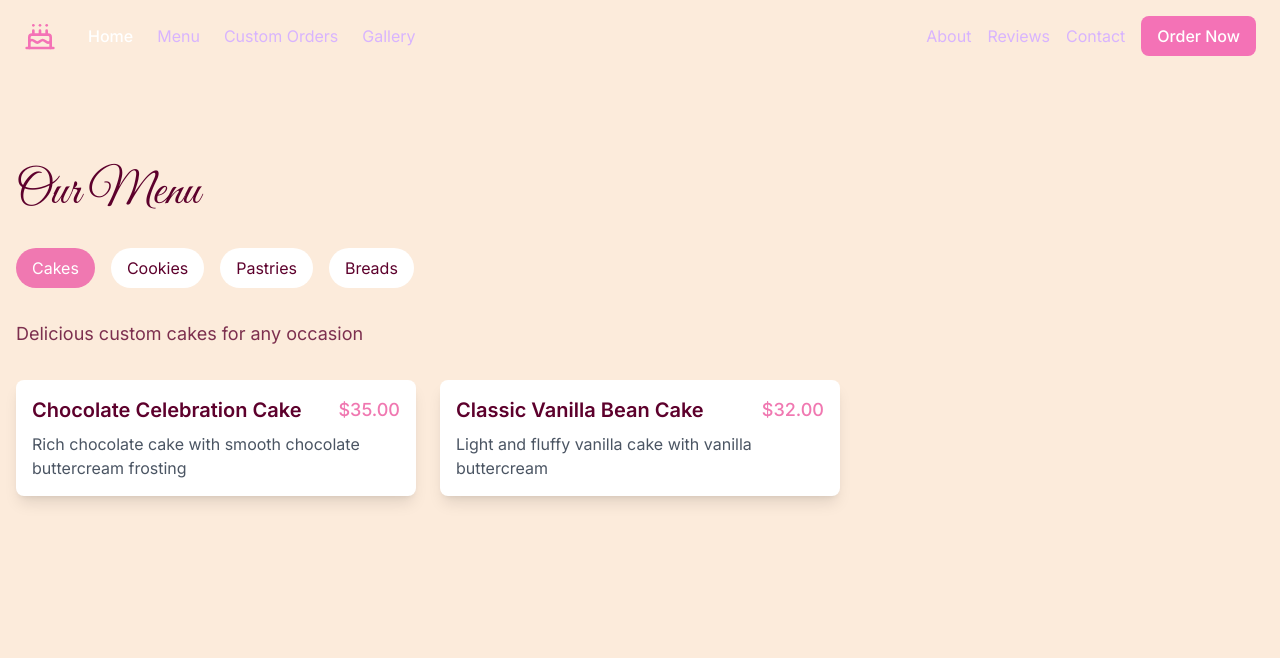
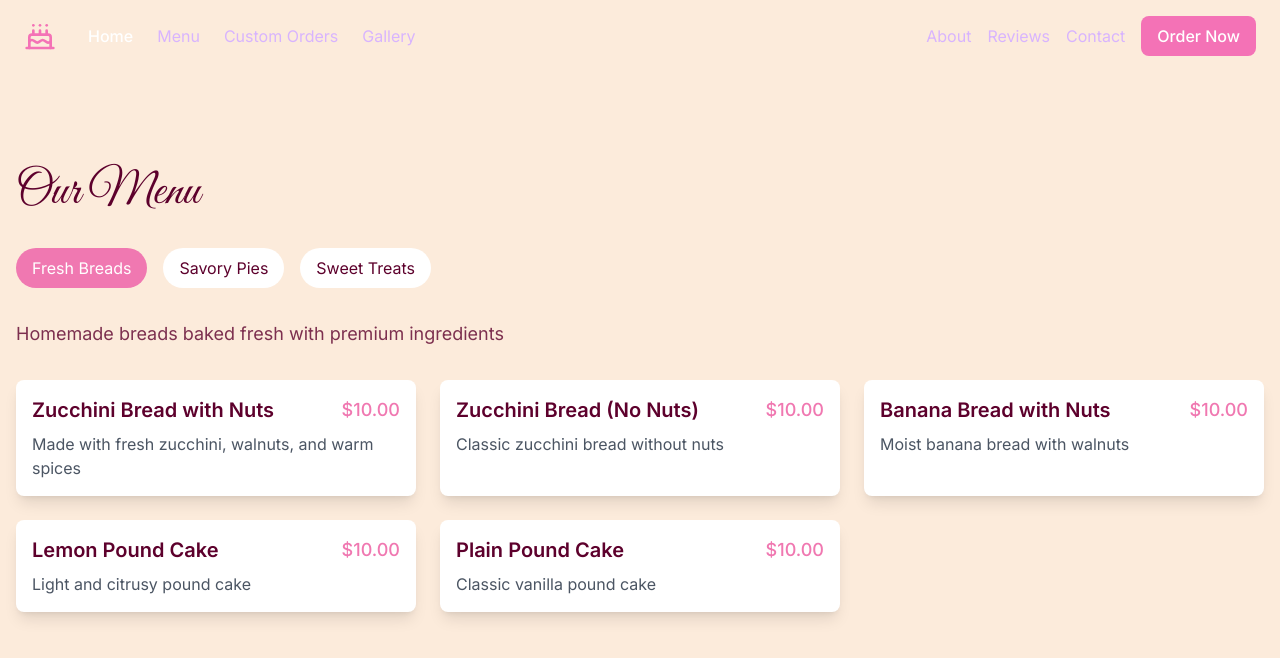
Before and after one commit to tony-42069/bbd-website, a Next.js app: page /menu in a window 1280 px wide. Shown: the top 658 px of the page. Built offline with nearby package versions, Linux system fonts and the light colour scheme.

Commit message:
Added working Menu page with categories, products, and styling

```diff
--- a/src/data/menu.ts
+++ b/src/data/menu.ts
@@ -6,6 +6,8 @@ export type MenuItem = {
   category: string;
   image?: string;
   popular?: boolean;
+  allergens?: string[];
+  netWeight?: string;
 };
 
 export type MenuCategory = {
@@ -16,44 +18,122 @@ export type MenuCategory = {
 
 export const categories: MenuCategory[] = [
   {
-    id: 'cakes',
-    name: 'Cakes',
-    description: 'Delicious custom cakes for any occasion'
+    id: 'breads',
+    name: 'Fresh Breads',
+    description: 'Homemade breads baked fresh with premium ingredients'
   },
   {
-    id: 'cookies',
-    name: 'Cookies',
-    description: 'Fresh-baked cookies in various flavors'
+    id: 'savory',
+    name: 'Savory Pies',
+    description: 'Delicious savory pies perfect for any meal'
   },
   {
-    id: 'pastries',
-    name: 'Pastries',
-    description: 'Flaky and sweet pastries made from scratch'
-  },
-  {
-    id: 'breads',
-    name: 'Breads',
-    description: 'Freshly baked artisan breads'
+    id: 'sweets',
+    name: 'Sweet Treats',
+    description: 'Indulgent desserts and sweet specialties'
   }
 ];
 
 export const menuItems: MenuItem[] = [
+  // Breads
   {
-    id: 'chocolate-cake',
-    name: 'Chocolate Celebration Cake',
-    description: 'Rich chocolate cake with smooth chocolate buttercream frosting',
-    price: '$35.00',
-    category: 'cakes',
+    id: 'zucchini-bread-nuts',
+    name: 'Zucchini Bread with Nuts',
+    description: 'Made with fresh zucchini, walnuts, and warm spices',
+    price: '$10.00',
+    category: 'breads',
+    allergens: ['wheat', 'eggs', 'walnuts'],
+    netWeight: '24 oz'
+  },
+  {
+    id: 'zucchini-bread',
+    name: 'Zucchini Bread (No Nuts)',
+    description: 'Classic zucchini bread without nuts',
+    price: '$10.00',
+    category: 'breads',
+    allergens: ['wheat', 'eggs'],
+    netWeight: '24 oz'
+  },
+  {
+    id: 'banana-bread',
+    name: 'Banana Bread with Nuts',
+    description: 'Moist banana bread with walnuts',
+    price: '$10.00',
+    category: 'breads',
+    allergens: ['wheat', 'eggs', 'walnuts'],
+    netWeight: '24 oz',
     popular: true
   },
   {
-    id: 'vanilla-cake',
-    name: 'Classic Vanilla Bean Cake',
-    description: 'Light and fluffy vanilla cake with vanilla buttercream',
-    price: '$32.00',
-    category: 'cakes'
+    id: 'lemon-pound-cake',
+    name: 'Lemon Pound Cake',
+    description: 'Light and citrusy pound cake',
+    price: '$10.00',
+    category: 'breads',
+    allergens: ['wheat', 'eggs'],
+    netWeight: '24 oz'
   },
-  // Add more items as needed
+  {
+    id: 'plain-pound-cake',
+    name: 'Plain Pound Cake',
+    description: 'Classic vanilla pound cake',
+    price: '$10.00',
+    category: 'breads',
+    allergens: ['wheat', 'eggs'],
+    netWeight: '24 oz'
+  },
+
+  // Savory Pies
+  {
+    id: 'spinach-pie',
+    name: 'Spinach Pie',
+    description: 'Flaky pastry filled with spinach and cheese',
+    price: '$4.00',
+    category: 'savory',
+    allergens: ['wheat', 'eggs', 'milk', 'cheese'],
+    netWeight: '7 oz',
+    popular: true
+  },
+  {
+    id: 'tomato-onion-pie',
+    name: 'Tomato & Onion Pie',
+    description: 'Savory pie with fresh tomatoes and onions',
+    price: '$4.00',
+    category: 'savory',
+    allergens: ['wheat'],
+    netWeight: '7 oz'
+  },
+
+  // Sweets
+  {
+    id: 'bumpy-cake',
+    name: 'Bumpy Cake',
+    description: 'Classic bumpy cake with buttercream',
+    price: '$6.00',
+    category: 'sweets',
+    allergens: ['wheat', 'eggs', 'milk'],
+    netWeight: '8 oz',
+    popular: true
+  },
+  {
+    id: 'cake-pops',
+    name: 'Cake Pops',
+    description: 'Bite-sized cake treats on a stick',
+    price: '$2.00',
+    category: 'sweets',
+    allergens: ['wheat', 'eggs', 'milk'],
+    netWeight: '2 oz'
+  },
+  {
+    id: 'chocolate-chip-cookies',
+    name: 'Chocolate Chip Cookies',
+    description: 'Classic cookies with chocolate chips',
+    price: '$2.00',
+    category: 'sweets',
+    allergens: ['wheat', 'milk', 'eggs'],
+    netWeight: '3 oz',
+    popular: true
+  }
 ];
 
 export const getMenuItemsByCategory = (categoryId: string) => {
```
